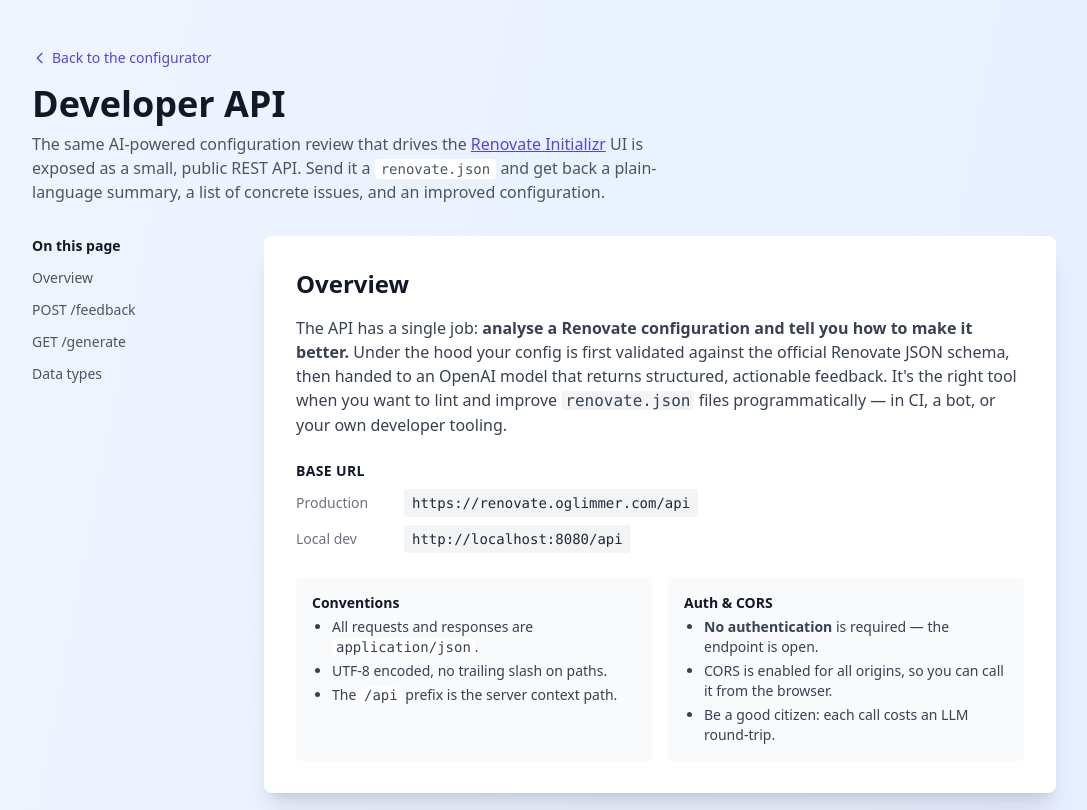
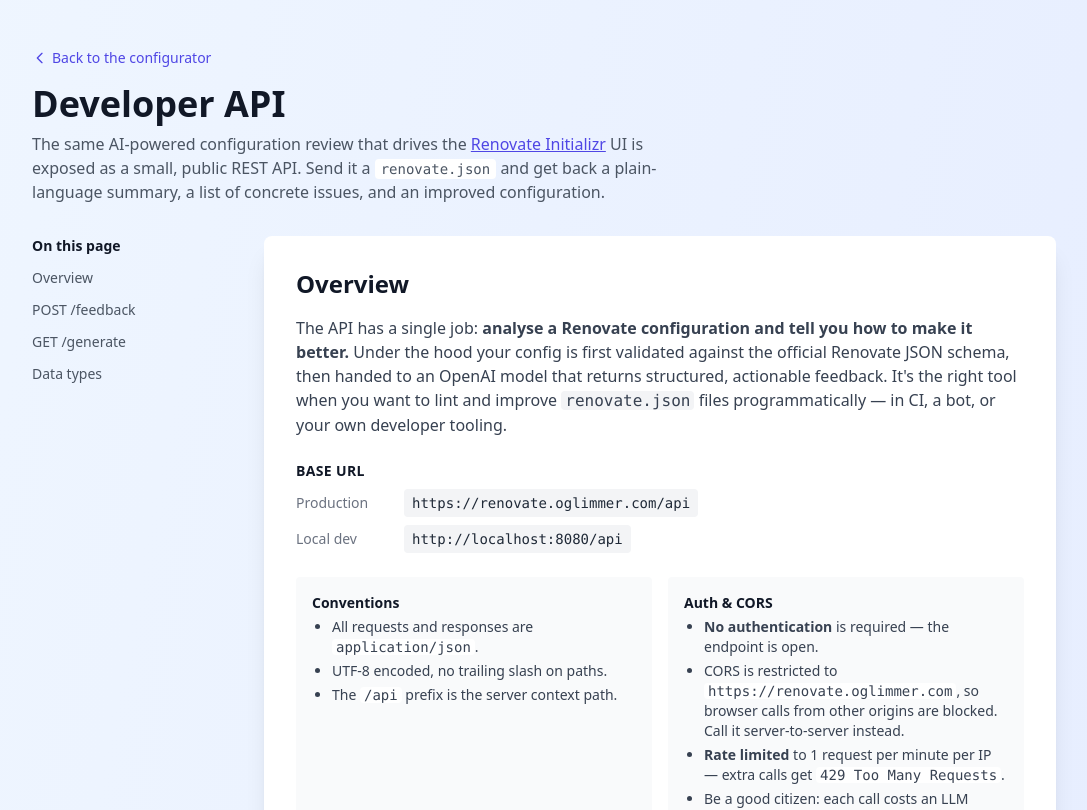
Before and after one commit to oglimmer/start-renovate, a Nuxt app in the folder frontend/: page /developers in a window 1280 px wide. Shown: the top 810 px of the page, without its empty margins (96-1183 px from the left). Built offline with nearby package versions, Linux system fonts and the light colour scheme.

Commit message:
add CORS restrictions and rate limiting details to developer documentation

```diff
--- a/frontend/app/pages/developers.vue
+++ b/frontend/app/pages/developers.vue
@@ -72,7 +72,8 @@
                 <p class="font-semibold text-gray-900 mb-1">Auth &amp; CORS</p>
                 <ul class="list-disc ml-5 space-y-1 text-gray-700">
                   <li><strong>No authentication</strong> is required — the endpoint is open.</li>
-                  <li>CORS is enabled for all origins, so you can call it from the browser.</li>
+                  <li>CORS is restricted to <code class="bg-white px-1 rounded">https://renovate.oglimmer.com</code>, so browser calls from other origins are blocked. Call it server-to-server instead.</li>
+                  <li><strong>Rate limited</strong> to 1 request per minute per IP — extra calls get <code class="bg-white px-1 rounded">429 Too Many Requests</code>.</li>
                   <li>Be a good citizen: each call costs an LLM round-trip.</li>
                 </ul>
               </div>
@@ -391,7 +392,8 @@
 
 const statusCodes = [
   { code: '200 OK', meaning: 'Feedback generated successfully (see the graceful-degradation note below).' },
-  { code: '400 Bad Request', meaning: 'The renovateJson is not valid JSON, or fails Renovate schema validation. The error message names the offending fields.' }
+  { code: '400 Bad Request', meaning: 'The renovateJson is not valid JSON, or fails Renovate schema validation. The error message names the offending fields.' },
+  { code: '429 Too Many Requests', meaning: 'Rate limit exceeded — the endpoint allows 1 request per minute per IP. Wait and retry.' }
 ]
 
 const responseFields = [
```
